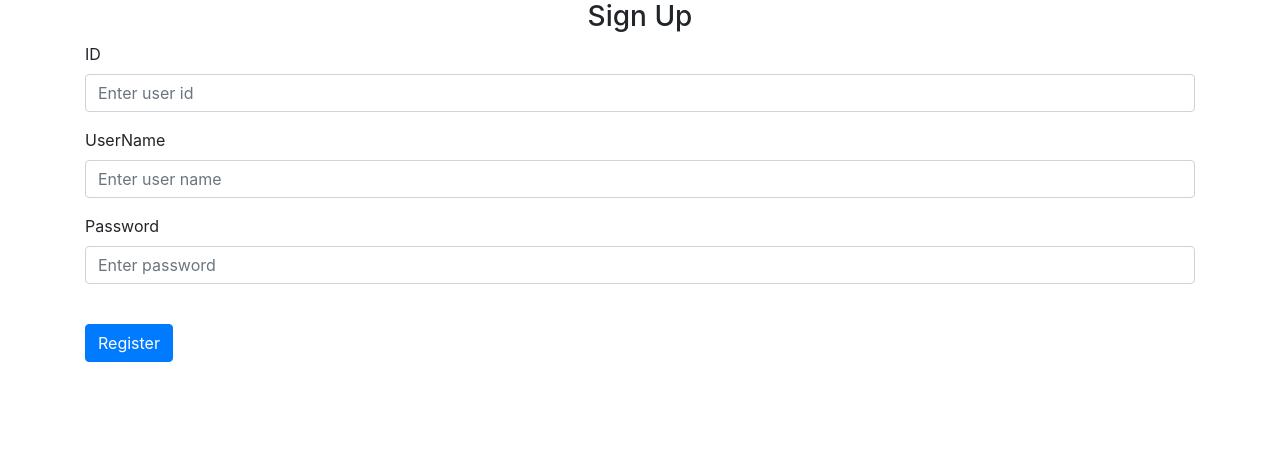
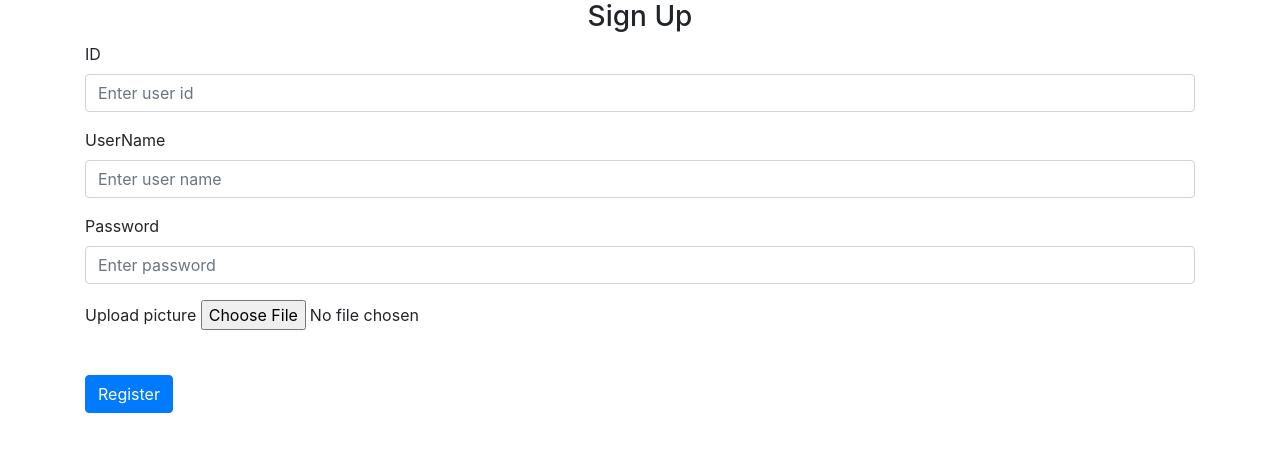
Before and after one commit to abir1997/Cloud-forum, a Flask app: page /register in a window 1280 px wide. Shown: the part 56-508 px from the top of the page. Run offline with Flask 2, Linux system fonts and the light colour scheme; some libraries are stand-ins or nearby versions.

Commit message:
upload to gcs WIP

```diff
--- a/main.py
+++ b/main.py
@@ -75,5 +75,10 @@ def username_exists(users, username):
             return False
 
 
+@app.route("/logout")
+def logout():
+    pass
+
+
 if __name__ == '__main__':
     app.run(host='127.0.0.1', port=8080, debug=True)
--- a/templates/register.html
+++ b/templates/register.html
@@ -1,6 +1,6 @@
 {% extends "layout.html" %} {% block title %}Sign Up{% endblock %} {% block
 content %}
-<form method="POST">
+<form method="POST" enctype="multipart/form-data">
     <h3 align="center">Sign Up</h3>
 
     <div class="form-group">
@@ -33,11 +33,23 @@ content %}
                 placeholder="Enter password"
         />
     </div>
-
+    <div class="form-group">
+        <label for="img">Upload picture</label>
+        <input type="file" name="img" id="img" onchange="loadFile(event)">
+        <img id="output" width="200">
+    </div>
     <br />
     <button type="submit" class="btn btn-primary">Register</button>
 </form>
 {% if message %}
 <p>{{ message }}</p>
 {% endif %}
+
+<script>
+    let loadFile = function(event) {
+	let image = document.getElementById('output');
+	image.src = URL.createObjectURL(event.target.files[0]);
+};
+</script>
+
 {% endblock %}
```
Lines whose indentation alone changed are shown as unchanged.
